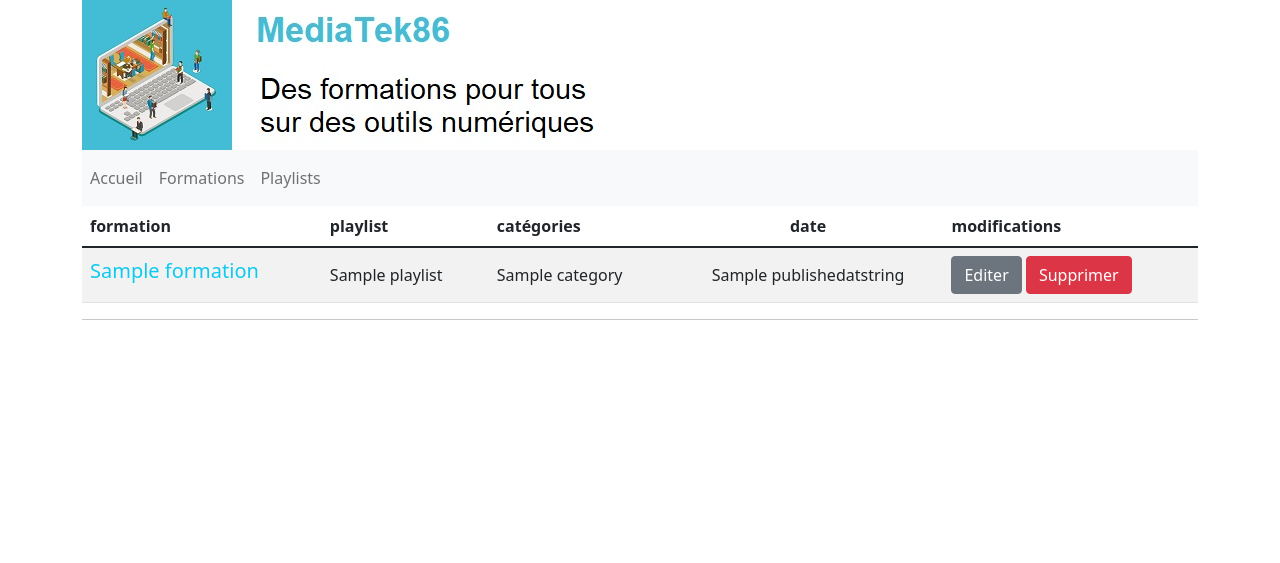
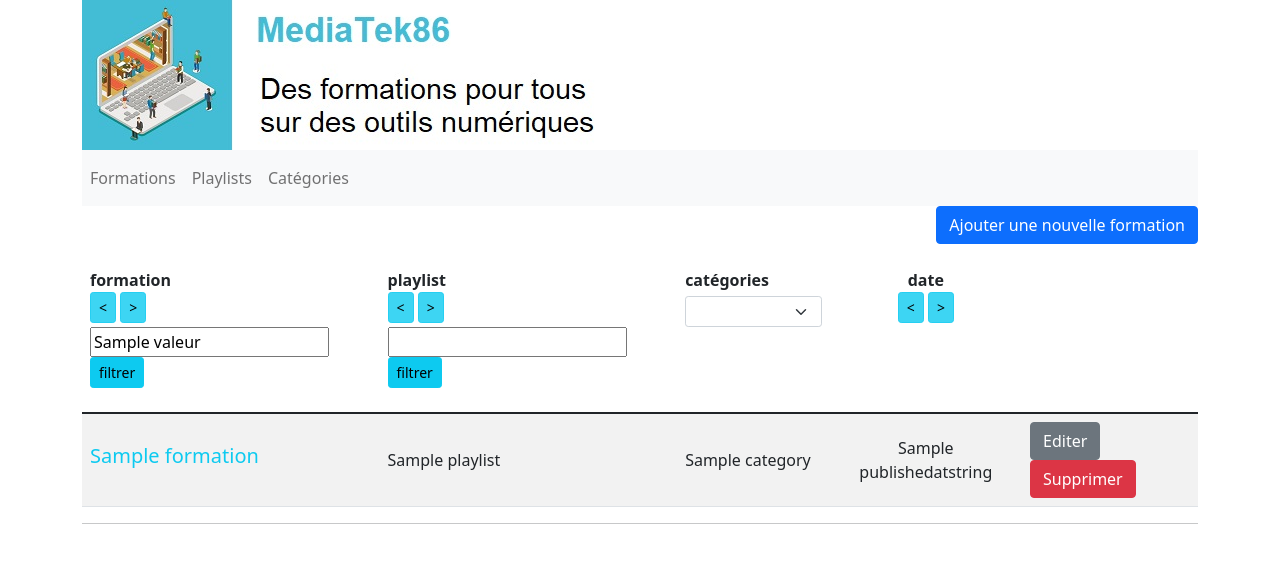
Before and after one commit to HZilla666/mediatekformation, a Symfony app: template templates/admin/admin.formations.html.twig in a window 1280 px wide. Shown: the top 563 px of the page. Run offline with Twig, Linux system fonts and the light colour scheme; the template is opened without the code that fills it: most values are stand-ins (such as "Sample title", 1, 10 or a date in 2020); some libraries are stand-ins or nearby versions.

Commit message:
ajout d'une formation

```diff
--- /dev/null
+++ b/templates/admin/admin.formation.ajout.html.twig
@@ -0,0 +1,5 @@
+{% extends "baseadmin.html.twig" %}
+{% block body %}
+    <h2>Nouvelle formation:</h2>
+    {{ include ('_admin.formation.form.html.twig')}}
+{% endblock %}
--- a/templates/admin/admin.formations.html.twig
+++ b/templates/admin/admin.formations.html.twig
@@ -1,22 +1,62 @@
 {% extends "baseadmin.html.twig" %}
 {% block body %}
+    <p class="text-end">
+        <a href="{{ path('admin.formations.ajout') }}" class="btn btn-primary">
+            Ajouter une nouvelle formation
+        </a>
+    </p>
     <table class="table table-striped">
         <thead>
             <tr>
                 <th class="text-left align-top" scope="col">
                     formation<br />
+                    <button type="button" class="btn btn-info btn-sm active" aria-pressed="true" onclick="location.href='{{ path('formations.sort', {champ:'title', ordre:'ASC'}) }}'">&lt;</button>
+                    <button type="button" class="btn btn-info btn-sm active" aria-pressed="true" onclick="location.href='{{ path('formations.sort', {champ:'title', ordre:'DESC'}) }}'">&gt;</button>
+                    <form class="form-inline mt-1" method="POST" action="{{ path('formations.findallcontain', {champ:'title'}) }}">
+                        <div class="form-group mr-1 mb-2">
+                            <input type="text" class="sm" name="recherche"
+                                   value="{% if valeur|default and not table|default %}{{ valeur }}{% endif %}">
+                            <input type="hidden" name="_token" value="{{ csrf_token('filtre_title') }}">
+                            <button type="submit" class="btn btn-info mb-2 btn-sm">filtrer</button>
+                        </div>
+                    </form>
                 </th>
                 <th class="text-left align-top" scope="col">
                     playlist<br />
+                    <button type="button" class="btn btn-info btn-sm active" aria-pressed="true" onclick="location.href='{{ path('formations.sort', {table:'playlist', champ:'name', ordre:'ASC'}) }}'">&lt;</button>
+                    <button type="button" class="btn btn-info btn-sm active" aria-pressed="true" onclick="location.href='{{ path('formations.sort', {table:'playlist', champ:'name', ordre:'DESC'}) }}'">&gt;</button>
+                    <form class="form-inline mt-1" method="POST" action="{{ path('formations.findallcontain', {champ:'name', table:'playlist'}) }}">
+                        <div class="form-group mr-1 mb-2">
+                            <input type="text" class="sm" name="recherche"
+                                   value="{% if valeur|default and table|default and table=='playlist' %}{{ valeur }}{% endif %}">
+                            <input type="hidden" name="_token" value="{{ csrf_token('filtre_name') }}">
+                            <button type="submit" class="btn btn-info mb-2 btn-sm">filtrer</button>
+                        </div>
+                    </form>
                 </th>
                 <th class="text-left align-top" scope="col">
                     catégories
+                    <form class="form-inline mt-1" method="POST" action="{{ path('formations.findallcontain', {champ:'id', table:'categories'}) }}">
+                        <select class="form-select form-select-sm" name="recherche" id="recherche" onchange="this.form.submit()">
+                            <option value=""></option>
+                            {% for categorie in categories %}
+                                <option
+                                    {% if valeur|default and valeur==categorie.id %}
+                                        selected
+                                    {% endif %}
+                                    value="{{ categorie.id }}">{{ categorie.name }}
+                                </option>
+                            {% endfor %}
+                        </select>
+                    </form>
                 </th>
                 <th class="text-center align-top" scope="col">
                     date<br />
+                    <button type="button" class="btn btn-info btn-sm active" aria-pressed="true" onclick="location.href='{{ path('formations.sort', {champ:'publishedAt', ordre:'ASC'}) }}'">&lt;</button>
+                    <button type="button" class="btn btn-info btn-sm active" aria-pressed="true" onclick="location.href='{{ path('formations.sort', {champ:'publishedAt', ordre:'DESC'}) }}'">&gt;</button>
                 </th>
                 <th>
-                    modifications
+                    &nbsp;
                 </th>
             </tr>
         </thead>
--- a/templates/baseadmin.html.twig
+++ b/templates/baseadmin.html.twig
@@ -13,13 +13,13 @@
             <div class="collapse navbar-collapse" id="navbarSupportedContent">
                 <ul class="navbar-nav mr-auto">
                     <li class="nav-item">
-                        <a class="nav-link" href="{{ path('accueil') }}">Accueil</a>
+                        <a class="nav-link" href="{{ path('admin.formations') }}">Formations</a>
                     </li>
                     <li class="nav-item">
-                        <a class="nav-link" href="{{ path('formations') }}">Formations</a>
+                        <a class="nav-link" href="#">Playlists</a>
                     </li>
                     <li class="nav-item">
-                        <a class="nav-link" href="{{ path('playlists') }}">Playlists</a>
+                        <a class="nav-link" href="#">Catégories</a>
                     </li>
                 </ul>
             </div>
```
Also changed, not shown: src/Controller/admin/AdminFormationsController.php (+16 -1 lines), src/Form/FormationType.php (+15 -3 lines), templates/_admin.formation.form.html.twig (added, +26 -0 lines), templates/admin/admin.formation.edit.html.twig (+1 -24 lines).
